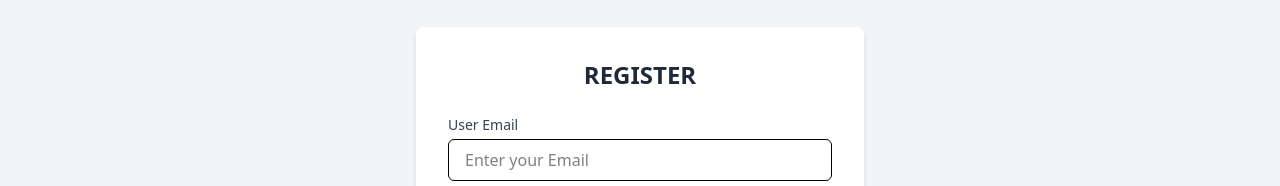
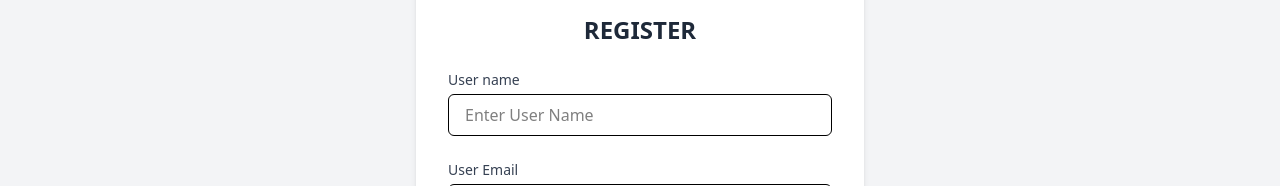
Before and after one commit to sadhin28/Mjs-company-client, a React (Vite) app: page /adminlogin in a window 1280 px wide. Shown: the part 226-412 px from the top of the page. Built offline with nearby package versions, Linux system fonts and the light colour scheme; no server answers.

Commit message:
add member

```diff
--- a/src/components/AdminLogin.jsx
+++ b/src/components/AdminLogin.jsx
@@ -4,6 +4,7 @@ import { Link, useNavigate } from "react-router-dom";
 import { toast, ToastContainer } from "react-toastify";
 import { getAuth, GoogleAuthProvider, signInWithPopup } from "firebase/auth";
 import app from "../firebase/firebase.init";
+import Swal from "sweetalert2";
 
 
 const AdminLogin = () => {
@@ -16,6 +17,37 @@ const AdminLogin = () => {
     e.preventDefault()
     const email = e.target.email.value
     const password = e.target.password.value
+    const name = e.target.name.value
+    const data ={name,email}
+    fetch('http://localhost:5000/user',{
+            method:"POST",
+            headers:{
+                'content-type':'application/json'
+            },
+            body:JSON.stringify(data)
+           })
+           .then(res=>res.json())
+           .then(data=>{
+            console.log(data)
+
+               Swal.fire({
+                 title:'Success',
+                 text:"Register Successfully",
+                 icon:'success',
+                 confirmButtonText:'Cool'
+               })
+               navigate('/')
+
+
+           })
+           .catch(errors=>{
+              Swal.fire({
+                 title:'Error',
+                 text:`${errors.message}`,
+                 icon:'error',
+                 confirmButtonText:'Cool'
+               })
+           })
     CreateNewUser(email, password)
       .then(res => {
        navigate('/')
@@ -45,6 +77,23 @@ const AdminLogin = () => {
           REGISTER
         </h2>
         <form onSubmit={handleSubmit}>
+          <div className="mb-6">
+            <label
+              htmlFor="email"
+              className="block text-sm font-medium text-gray-700"
+            >
+              User name
+            </label>
+            <input
+              type="text"
+              id="text"
+
+              name='name'
+              className="w-full px-4 py-2 mt-1 border rounded-md focus:outline-none focus:ring-2 focus:ring-blue-500 focus:border-blue-500"
+              placeholder="Enter User Name"
+              required
+            />
+          </div>
           <div className="mb-6">
             <label
               htmlFor="email"
--- a/src/components/Login.jsx
+++ b/src/components/Login.jsx
@@ -6,22 +6,29 @@ import { getAuth, GoogleAuthProvider, signInWithPopup } from 'firebase/auth';
 import app from '../firebase/firebase.init';
 
 const Login = () => {
-       const navigate= useNavigate()
-     const {setUser,login}=useContext(AuthContext)
+  const navigate = useNavigate()
+  const { setUser, login } = useContext(AuthContext)
 
 
 
-     const  handleSubmit =(e)=>{
+  const handleSubmit = (e) => {
+
     e.preventDefault()
-    const email= e.target.email.value
-    const password= e.target.password.value
-    login(email,password)
-    .then(res=>{
+
+    const email = e.target.email.value
+    const password = e.target.password.value
+
+    login(email, password)
+      .then(res => {
         setUser(res.user)
+
+      })
+      .catch(error => {
+
       })
     navigate('/')
+  }
 
-  }
   const auth = getAuth(app)
   const provider = new GoogleAuthProvider()
   const handelLoginWithGoogle = () => {
--- a/src/components/page/Additem.jsx
+++ b/src/components/page/Additem.jsx
@@ -32,7 +32,7 @@ const Additem = () => {
       details:e.target.details.value,
       photo:imageBase64
        }
-       console.log(allData)
+
        fetch('http://localhost:5000/ledbulbs',{
         method:"POST",
         headers:{
```
Lines whose indentation alone changed are shown as unchanged.
